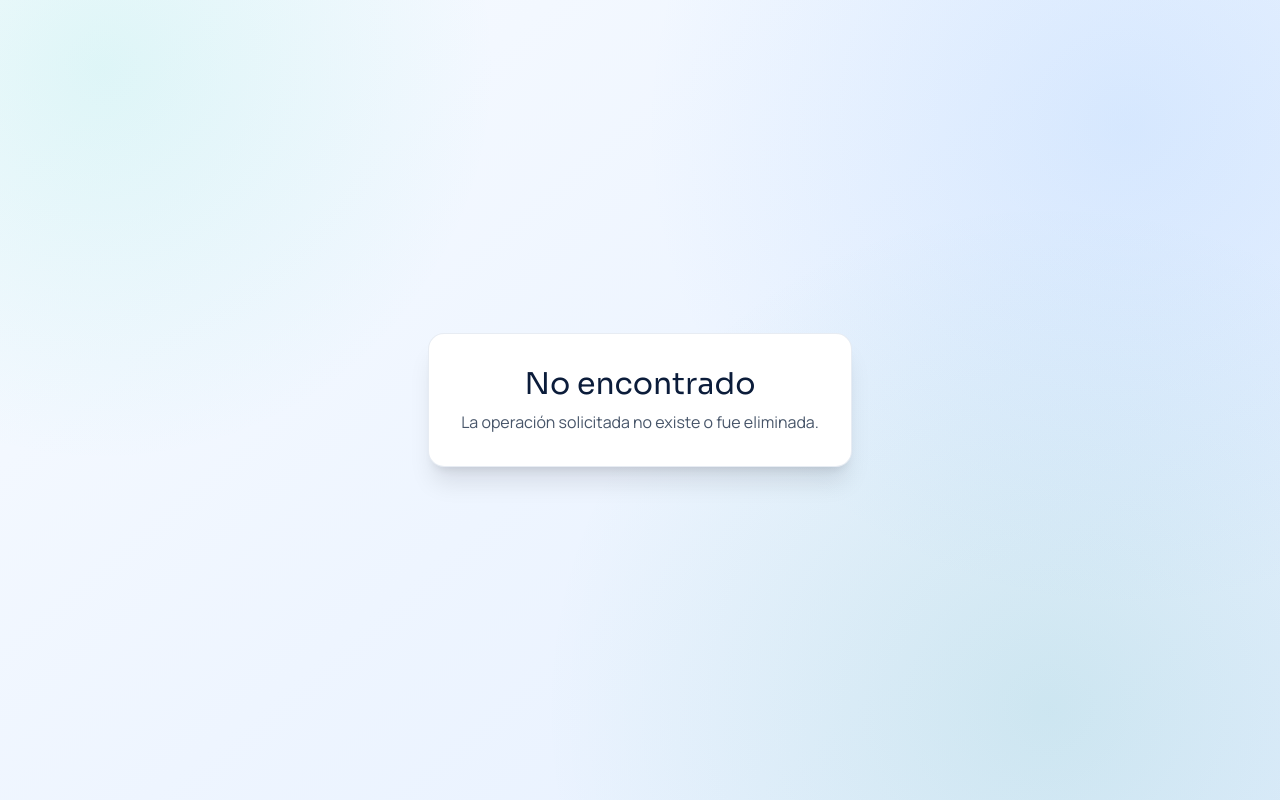
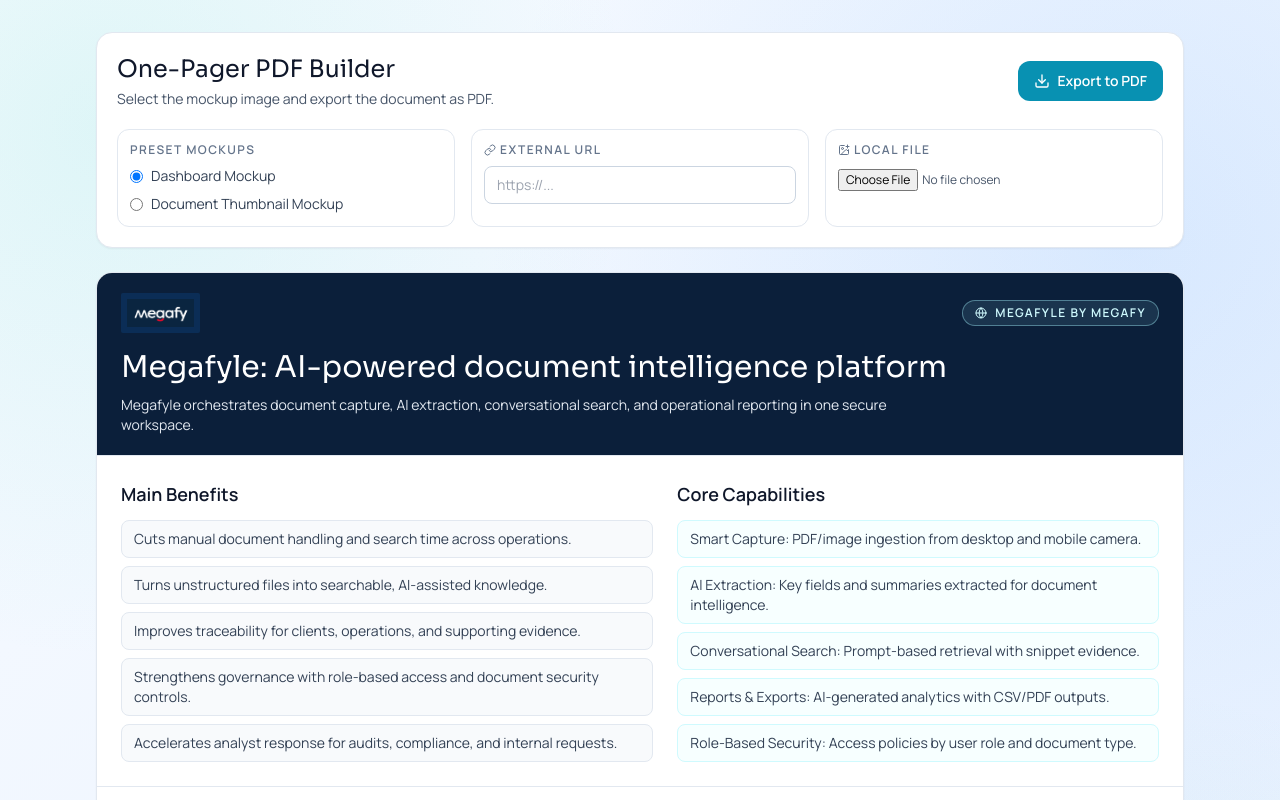
Before and after one commit to josemroca-ship-it/megafile, a Next.js app: page /one-pager-builder in a window 1280 px wide. Before the commit this address had no page. Shown: the top 800 px of the page. Built offline with nearby package versions, Linux system fonts and the light colour scheme.

Commit message:
Add one-pager PDF builder with selectable mockup

```diff
--- /dev/null
+++ b/app/one-pager-builder/page.tsx
@@ -0,0 +1,194 @@
+"use client";
+
+import Image from "next/image";
+import { ChangeEvent, useMemo, useState } from "react";
+import { Download, Globe, ImagePlus, Link as LinkIcon } from "lucide-react";
+
+const PRESET_MOCKUPS = [
+  { id: "dashboard", name: "Dashboard Mockup", src: "/alt-hero-dashboard.svg" },
+  { id: "placeholder", name: "Document Thumbnail Mockup", src: "/pdf-placeholder.svg" }
+];
+
+const benefits = [
+  "Cuts manual document handling and search time across operations.",
+  "Turns unstructured files into searchable, AI-assisted knowledge.",
+  "Improves traceability for clients, operations, and supporting evidence.",
+  "Strengthens governance with role-based access and document security controls.",
+  "Accelerates analyst response for audits, compliance, and internal requests."
+];
+
+const capabilities = [
+  "Smart Capture: PDF/image ingestion from desktop and mobile camera.",
+  "AI Extraction: Key fields and summaries extracted for document intelligence.",
+  "Conversational Search: Prompt-based retrieval with snippet evidence.",
+  "Reports & Exports: AI-generated analytics with CSV/PDF outputs.",
+  "Role-Based Security: Access policies by user role and document type."
+];
+
+export default function OnePagerBuilderPage() {
+  const [selectedPreset, setSelectedPreset] = useState(PRESET_MOCKUPS[0].id);
+  const [customUrl, setCustomUrl] = useState("");
+  const [localPreview, setLocalPreview] = useState<string | null>(null);
+  const [localName, setLocalName] = useState<string>("");
+
+  const selectedPresetSrc = useMemo(
+    () => PRESET_MOCKUPS.find((item) => item.id === selectedPreset)?.src ?? PRESET_MOCKUPS[0].src,
+    [selectedPreset]
+  );
+
+  const finalMockupSrc = localPreview || customUrl.trim() || selectedPresetSrc;
+
+  function onUploadMockup(event: ChangeEvent<HTMLInputElement>) {
+    const file = event.target.files?.[0];
+    if (!file) return;
+    if (localPreview) URL.revokeObjectURL(localPreview);
+    const objectUrl = URL.createObjectURL(file);
+    setLocalPreview(objectUrl);
+    setLocalName(file.name);
+  }
+
+  function clearCustomMockup() {
+    if (localPreview) URL.revokeObjectURL(localPreview);
+    setLocalPreview(null);
+    setLocalName("");
+    setCustomUrl("");
+  }
+
+  function exportPdf() {
+    window.print();
+  }
+
+  return (
+    <main className="mx-auto min-h-screen w-full max-w-6xl px-4 py-8 md:px-8 print:max-w-none print:px-0 print:py-0">
+      <style>{`
+        @media print {
+          body { background: white !important; }
+          .print-hidden { display: none !important; }
+          .print-sheet {
+            box-shadow: none !important;
+            border: 0 !important;
+            border-radius: 0 !important;
+            margin: 0 !important;
+            width: 100% !important;
+          }
+          @page { size: A4; margin: 10mm; }
+        }
+      `}</style>
+
+      <section className="print-hidden mb-6 rounded-2xl border border-slate-200 bg-white p-5 shadow-sm">
+        <div className="flex flex-wrap items-center justify-between gap-3">
+          <div>
+            <h1 className="font-display text-2xl text-slate-900">One-Pager PDF Builder</h1>
+            <p className="mt-1 text-sm text-slate-600">Select the mockup image and export the document as PDF.</p>
+          </div>
+          <button
+            type="button"
+            onClick={exportPdf}
+            className="inline-flex items-center gap-2 rounded-xl bg-cyan-600 px-4 py-2.5 text-sm font-semibold text-white hover:bg-cyan-500"
+          >
+            <Download size={16} />
+            Export to PDF
+          </button>
+        </div>
+
+        <div className="mt-5 grid gap-4 md:grid-cols-3">
+          <div className="rounded-xl border border-slate-200 p-3">
+            <p className="mb-2 text-xs font-semibold uppercase tracking-[0.12em] text-slate-500">Preset Mockups</p>
+            <div className="space-y-2">
+              {PRESET_MOCKUPS.map((preset) => (
+                <label key={preset.id} className="flex cursor-pointer items-center gap-2 text-sm text-slate-700">
+                  <input
+                    type="radio"
+                    name="presetMockup"
+                    checked={selectedPreset === preset.id}
+                    onChange={() => setSelectedPreset(preset.id)}
+                  />
+                  {preset.name}
+                </label>
+              ))}
+            </div>
+          </div>
+
+          <div className="rounded-xl border border-slate-200 p-3">
+            <p className="mb-2 flex items-center gap-1 text-xs font-semibold uppercase tracking-[0.12em] text-slate-500">
+              <LinkIcon size={12} />
+              External URL
+            </p>
+            <input
+              value={customUrl}
+              onChange={(e) => setCustomUrl(e.target.value)}
+              placeholder="https://..."
+              className="w-full rounded-lg border border-slate-300 px-3 py-2 text-sm"
+            />
+          </div>
+
+          <div className="rounded-xl border border-slate-200 p-3">
+            <p className="mb-2 flex items-center gap-1 text-xs font-semibold uppercase tracking-[0.12em] text-slate-500">
+              <ImagePlus size={12} />
+              Local file
+            </p>
+            <input type="file" accept="image/*" onChange={onUploadMockup} className="w-full text-xs text-slate-600" />
+            {localName ? <p className="mt-2 text-xs text-slate-500">Loaded: {localName}</p> : null}
+            {(localName || customUrl) && (
+              <button type="button" onClick={clearCustomMockup} className="mt-2 text-xs font-semibold text-cyan-700">
+                Reset custom mockup
+              </button>
+            )}
+          </div>
+        </div>
+      </section>
+
+      <section className="print-sheet overflow-hidden rounded-2xl border border-slate-200 bg-white shadow-sm">
+        <div className="border-b border-slate-200 bg-[#0b1f3a] px-6 py-5 text-white">
+          <div className="flex items-center justify-between gap-4">
+            <Image src="/megafy-logo.png" alt="Megafy" width={148} height={48} className="h-10 w-auto rounded-sm bg-[#0b2d56] p-1.5" />
+            <div className="inline-flex items-center gap-2 rounded-full border border-cyan-200/40 bg-cyan-200/10 px-3 py-1 text-xs font-semibold uppercase tracking-[0.12em] text-cyan-100">
+              <Globe size={12} />
+              Megafyle by Megafy
+            </div>
+          </div>
+          <h2 className="mt-4 font-display text-3xl leading-tight">Megafyle: AI-powered document intelligence platform</h2>
+          <p className="mt-2 max-w-3xl text-sm text-slate-200">
+            Megafyle orchestrates document capture, AI extraction, conversational search, and operational reporting in one secure workspace.
+          </p>
+        </div>
+
+        <div className="grid gap-6 px-6 py-6 md:grid-cols-[1.05fr_0.95fr]">
+          <article>
+            <h3 className="text-lg font-semibold text-slate-900">Main Benefits</h3>
+            <ul className="mt-3 space-y-2 text-sm text-slate-700">
+              {benefits.map((item) => (
+                <li key={item} className="rounded-lg border border-slate-200 bg-slate-50 px-3 py-2">
+                  {item}
+                </li>
+              ))}
+            </ul>
+          </article>
+
+          <article>
+            <h3 className="text-lg font-semibold text-slate-900">Core Capabilities</h3>
+            <ul className="mt-3 space-y-2 text-sm text-slate-700">
+              {capabilities.map((item) => (
+                <li key={item} className="rounded-lg border border-cyan-100 bg-cyan-50/40 px-3 py-2">
+                  {item}
+                </li>
+              ))}
+            </ul>
+          </article>
+        </div>
+
+        <div className="border-t border-slate-200 px-6 py-6">
+          <p className="mb-3 text-sm font-semibold text-slate-800">Selected Mockup</p>
+          <div className="overflow-hidden rounded-xl border border-slate-200 bg-slate-100 p-2">
+            {/* eslint-disable-next-line @next/next/no-img-element */}
+            <img src={finalMockupSrc} alt="Selected mockup" className="h-auto w-full rounded-lg object-cover" />
+          </div>
+        </div>
+
+        <div className="border-t border-slate-200 px-6 py-3 text-xs text-slate-500">
+          Product: Megafyle · Developed by Megafy · www.megafy.net
+        </div>
+      </section>
+    </main>
+  );
+}
```
Also changed, not shown: middleware.ts (+7 -1 lines).
